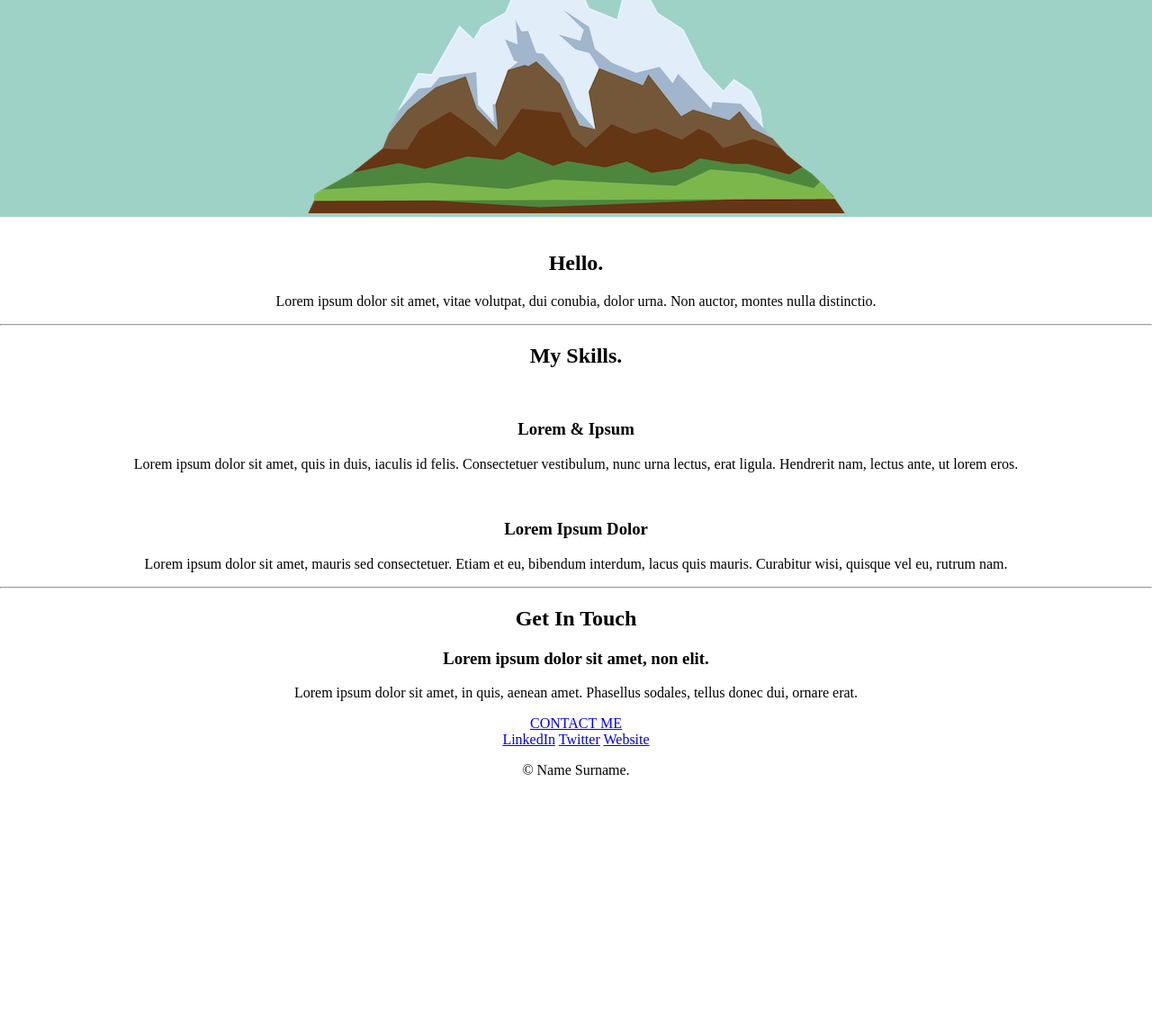
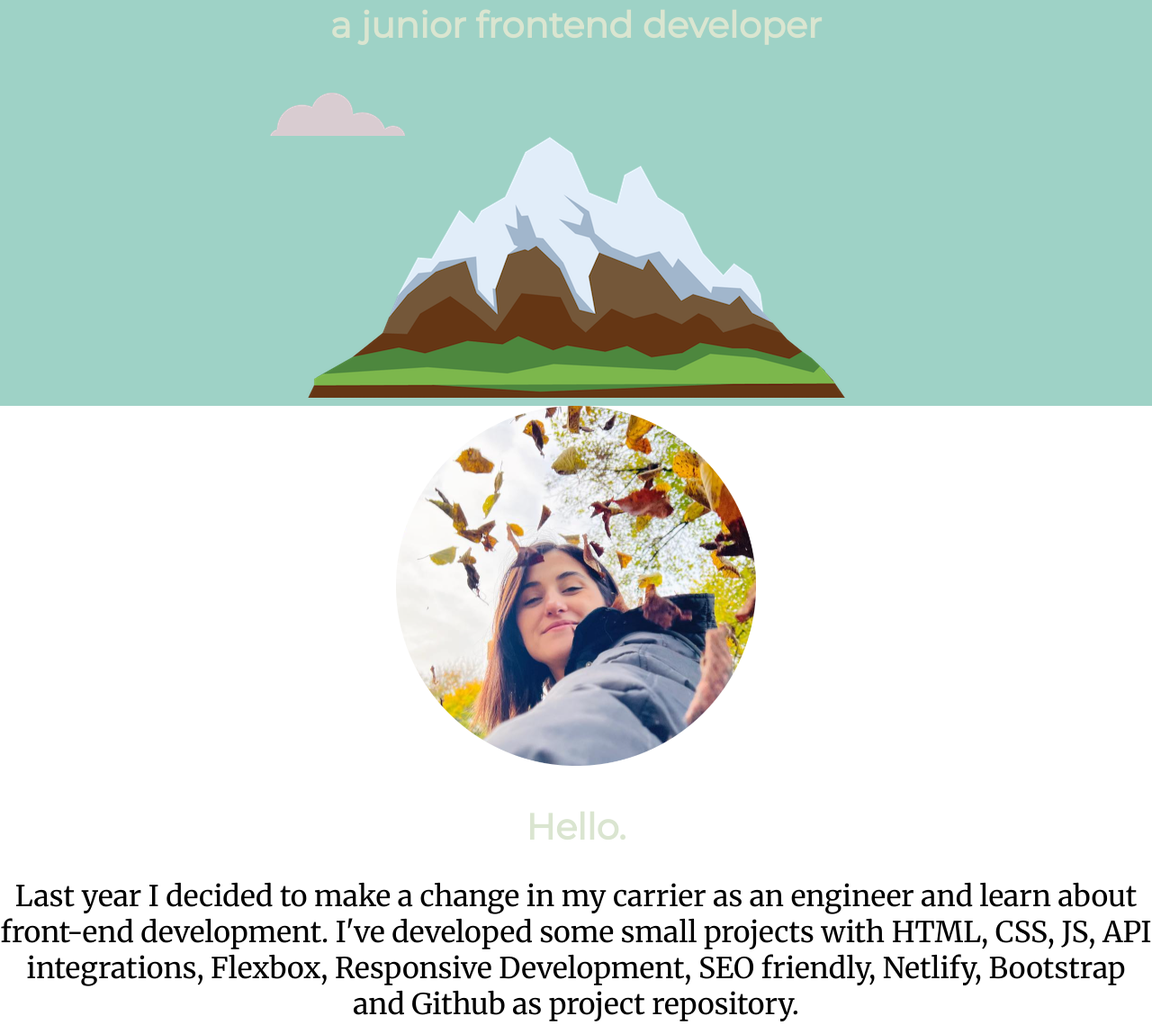
Before and after one commit to TDenisaM/css-my-site, a plain HTML site: page index.html in a window 1280 px wide. Shown: the part 312-1451 px from the top of the page at 90% size. Before the commit the page ends 1193 px from the top, so only its background shows below. Drawn offline with Linux system fonts and the light colour scheme.

Commit message:
sizing and chosing color for headers

```diff
--- a/css/styles.css
+++ b/css/styles.css
@@ -1,14 +1,29 @@
 /*** color- palet https://colorhunt.co/palette/f7ecdee9dac19ed2c654bab9   ****/
 /*************    https://colorhunt.co/palette/f9ebc8fefbe7dae5d0a0bcc2  ****/
 /*************    https://colorhunt.co/palette/f0ebe3e4dccf7d9d9c576f72  ****/
+/*************    https://colorhunt.co/palette/439a9762b6b797dececbedd5 ****/
 /****** piked color #E0EBE8 ****/
 
 body {
   margin: 0;
   text-align: center;
+  font-family: "Merriweather", serif;
+  font-size: 200%;
 }
 h1 {
-  margin-top: 0;
+  color: #439a97;
+  font-size: 5.625rem;
+  font-family: "Sacramento", cursive;
+  margin: 50px auto 0 auto;
+}
+h2 {
+  color: #dae5d0;
+  font-family: "Montserrat", sans-serif;
+  font-size: 2.5rem;
+}
+h3 {
+  color: #62b6b7;
+  font-family: "Montserrat", sans-serif;
 }
 
 .top-container {
--- a/index.html
+++ b/index.html
@@ -8,13 +8,23 @@
       content="width=device-width, initial-scale=1.0" />
     <link rel="stylesheet" href="css/styles.css" />
     <link rel="icon" href="favicon.ico?v=2" />
+    <link
+      rel="preconnect"
+      href="https://fonts.googleapis.com" />
+    <link
+      rel="preconnect"
+      href="https://fonts.gstatic.com"
+      crossorigin />
+    <link
+      href="https://fonts.googleapis.com/css2?family=Merriweather&family=Montserrat&family=Sacramento&display=swap"
+      rel="stylesheet" />
     <title>My Site</title>
   </head>
   <body>
     <div class="top-container">
       <img class="top-cloud" src="images/cloud.png" />
       <h1>I'm Denisa</h1>
-      <p>a junior frontend developer</p>
+      <h2>a junior frontend developer</h2>
       <img class="bottom-cloud" src="images/cloud.png" />
       <img
         class="mountain-image"
@@ -22,25 +32,34 @@
     </div>
     <div class="middle-container">
       <div class="profile">
-        <img src="" alt="" />
+        <img
+          src="images/denisa.png"
+          alt="avatar of the bust of a woman with a green sweater" />
+
         <h2>Hello.</h2>
         <p>
-          Lorem ipsum dolor sit amet, vitae volutpat, dui
-          conubia, dolor urna. Non auctor, montes nulla
-          distinctio.
+          Last year I decided to make a change in my carrier
+          as an engineer and learn about front-end
+          development. I've developed some small projects
+          with HTML, CSS, JS, API integrations, Flexbox,
+          Responsive Development, SEO friendly, Netlify,
+          Bootstrap and Github as project repository.
         </p>
       </div>
       <hr />
       <div class="skills">
         <h2>My Skills.</h2>
         <div class="skill-row">
-          <img class="" src="" alt="" />
-          <h3>Lorem & Ipsum</h3>
+          <img
+            class=""
+            src="images/programming.png"
+            alt="" />
+          <h3>Design & Development</h3>
           <p>
-            Lorem ipsum dolor sit amet, quis in duis,
-            iaculis id felis. Consectetuer vestibulum, nunc
-            urna lectus, erat ligula. Hendrerit nam, lectus
-            ante, ut lorem eros.
+            Always had a curiosity for understanding how
+            apps work and how the code is writen, and this
+            year finally I had the courage to find out how
+            and why.
           </p>
         </div>
         <div class="skill-row">
@@ -62,7 +81,7 @@
           Lorem ipsum dolor sit amet, in quis, aenean amet.
           Phasellus sodales, tellus donec dui, ornare erat.
         </p>
-        <a class="btn" href="mailto:name@email.com"
+        <a class="btn" href="mailto:tudor.denisam@gmail.com"
           >CONTACT ME</a
         >
       </div>
@@ -71,18 +90,32 @@
     <div class="bottom-container">
       <a
         class="footer-link"
-        href="https://www.linkedin.com/"
+        href="https://www.linkedin.com/in/tudor-denisa-959796139/"
         >LinkedIn</a
-      >
-      <a class="footer-link" href="https://twitter.com/"
-        >Twitter</a
       >
       <a
         class="footer-link"
-        href="https://www.appbrewery.co/"
+        href="https://github.com/TDenisaM"
+        >GitHub</a
+      >
+      <a
+        class="footer-link"
+        href="https://mellifluous-jelly-540b2e.netlify.app/index.html?fbclid=IwAR0sAu0bgnA5MkI3BYwOBIp3tk-TOD3BoTDxYgr2cIzyCnO3Ikn47ie6mlA"
         >Website</a
       >
-      <p>© Name Surname.</p>
+      <p>© 2022 Denisa Tudor.</p>
+      <p>
+        <a
+          href="https://www.flaticon.com/free-icons/woman"
+          title="woman icons"
+          >Woman icons created by Adib Sulthon - Flaticon</a
+        >
+        <a
+          href="https://www.flaticon.com/free-icons/coding"
+          title="coding icons"
+          >Coding icons created by juicy_fish - Flaticon</a
+        >
+      </p>
     </div>
   </body>
 </html>
```
Also changed, not shown: images/denisa.png (added), images/programming.png (added), images/woman.png (added).
